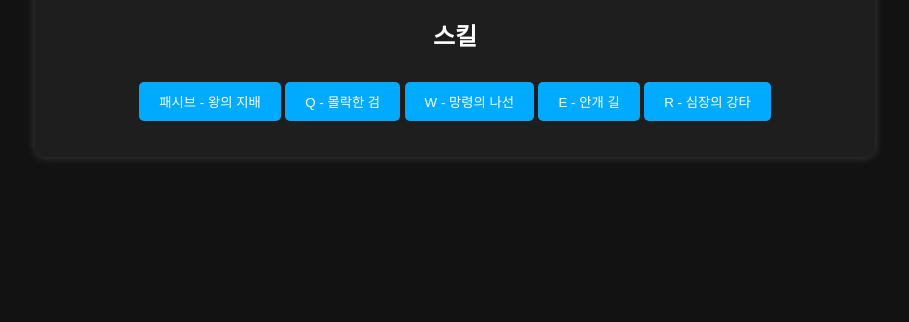
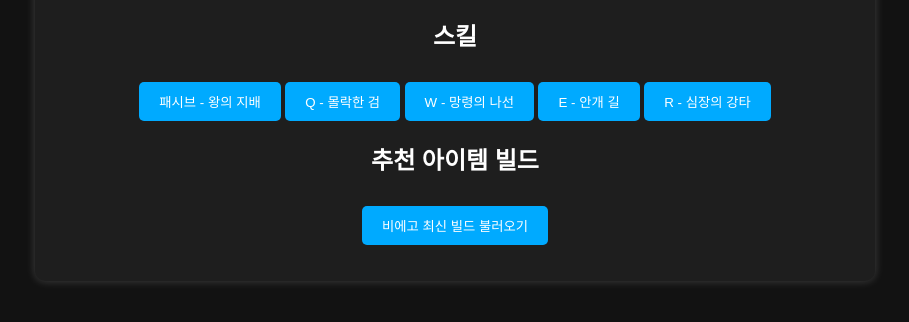
Before and after one commit to cafi3333/mouse3333, a plain HTML site: page index.html in a window 1280 px wide. Shown: the part 830-1152 px from the top of the page, without its empty margins (185-1094 px from the left). Before the commit the page ends 1037 px from the top, so only its background shows below. Drawn offline with Linux system fonts and the light colour scheme.

Commit message:
Update index.html

```diff
--- a/index.html
+++ b/index.html
@@ -25,7 +25,7 @@
             width: 100%;
             border-radius: 10px;
         }
-        .skills {
+        .skills, .build {
             margin-top: 20px;
         }
         button {
@@ -47,6 +47,7 @@
         <h1>비에고 - 몰락한 왕</h1>
         <img src="https://ddragon.leagueoflegends.com/cdn/img/champion/splash/Viego_0.jpg" alt="비에고">
         <p>비에고는 리그 오브 레전드의 챔피언으로, 몰락한 왕이라는 별명을 가지고 있습니다. 그는 죽은 연인을 되살리기 위해 그림자 군도를 떠돌며 영혼을 지배합니다.</p>
+
         <div class="skills">
             <h2>스킬</h2>
             <button onclick="showSkill('passive')">패시브 - 왕의 지배</button>
@@ -56,7 +57,14 @@
             <button onclick="showSkill('r')">R - 심장의 강타</button>
             <p id="skillDescription"></p>
         </div>
+
+        <div class="build">
+            <h2>추천 아이템 빌드</h2>
+            <button onclick="fetchBuild()">비에고 최신 빌드 불러오기</button>
+            <ul id="buildList"></ul>
+        </div>
     </div>
+
     <script>
         function showSkill(skill) {
             const descriptions = {
@@ -68,6 +76,33 @@
             };
             document.getElementById("skillDescription").textContent = descriptions[skill];
         }
+
+        async function fetchBuild() {
+            const apiKey = "YOUR_RIOT_API_KEY"; // Riot API 키 입력 필요
+            const championId = "234"; // 비에고의 챔피언 ID
+            const region = "kr"; // 지역 코드
+
+            try {
+                const response = await fetch(`https://${region}.api.riotgames.com/lol/match/v4/matchlists/by-account/{accountId}?api_key=${apiKey}`);
+                const data = await response.json();
+
+                if (data && data.matches) {
+                    const buildList = document.getElementById("buildList");
+                    buildList.innerHTML = "";
+
+                    const items = ["몰락한 왕의 검", "신성한 파괴자", "스태락의 도전"];
+                    items.forEach(item => {
+                        let li = document.createElement("li");
+                        li.textContent = item;
+                        buildList.appendChild(li);
+                    });
+                } else {
+                    document.getElementById("buildList").innerHTML = "데이터를 불러올 수 없습니다.";
+                }
+            } catch (error) {
+                document.getElementById("buildList").innerHTML = "오류 발생: " + error.message;
+            }
+        }
     </script>
 </body>
 </html>
```
